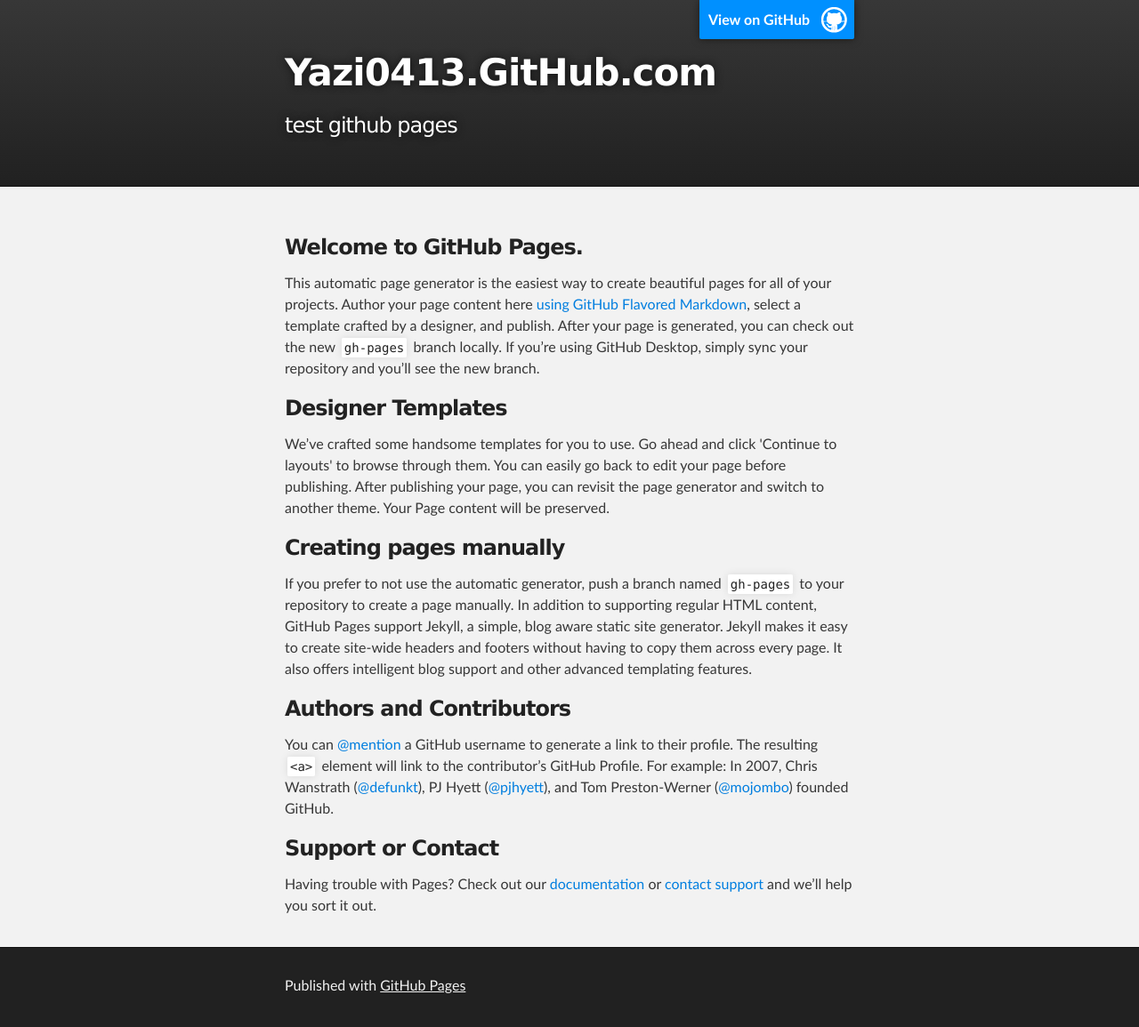
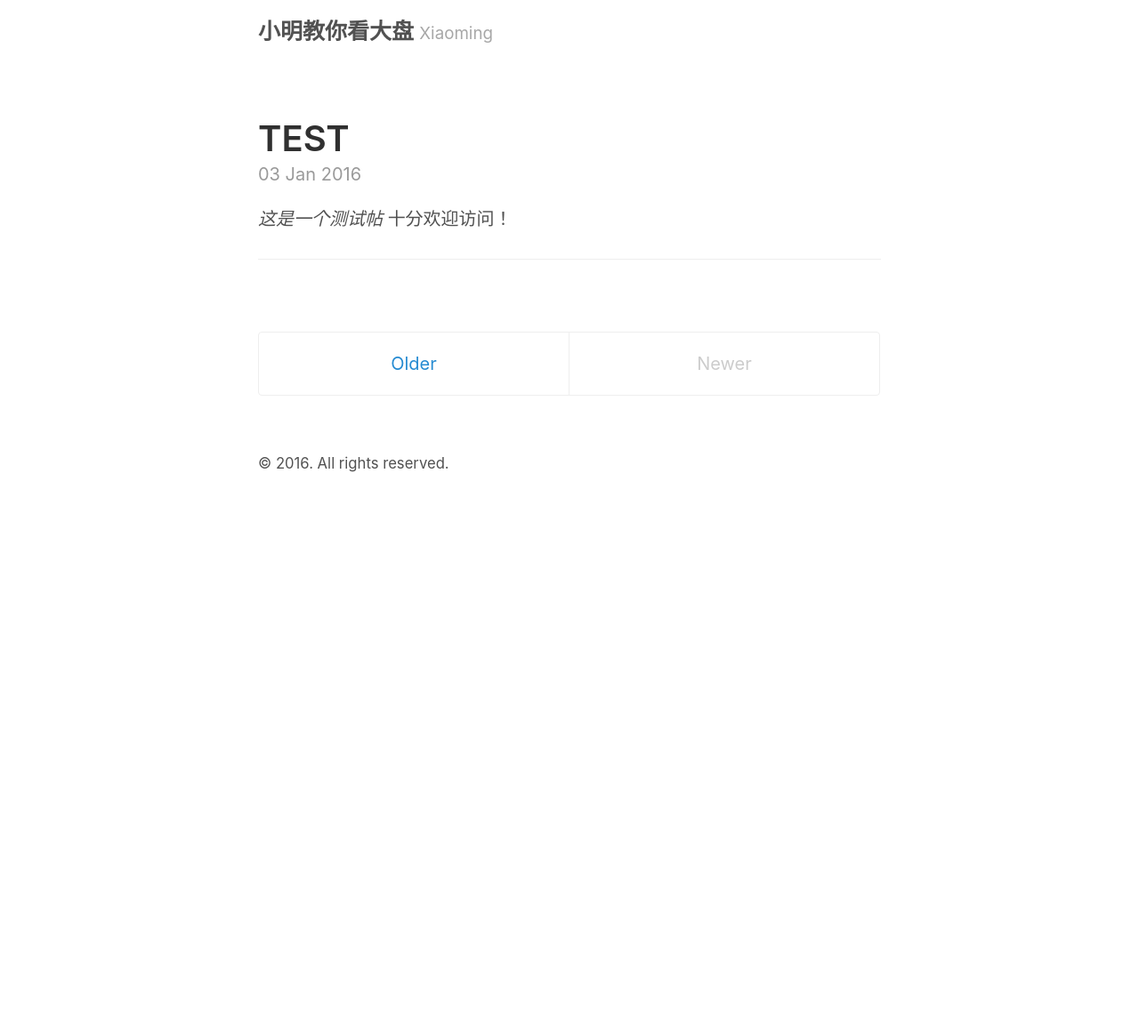
Before and after one commit to yazi0413/yazi0413.github.com, a Jekyll site: the page built from index.html, in a window 1280 px wide. Shown: the whole page at 89% size. Built offline with Jekyll 4.4.1, drawn with Linux system fonts in a browser that asks for light colours; the list of posts is cut into pages by our own code; after the commit the page ends 900 px from its top, so only the background shows below that.

Commit message:
recovery

```diff
--- a/index.html
+++ b/index.html
@@ -1,67 +1,33 @@
-<!DOCTYPE html>
-<html>
+---
+layout: default
+title: Home
+---
 
-  <head>
-    <meta charset='utf-8'>
-    <meta http-equiv="X-UA-Compatible" content="chrome=1">
-    <meta name="description" content="Yazi0413.GitHub.com : test github pages">
+<div class="posts">
+  {% for post in paginator.posts %}
+  <article class="post">
+    <h1 class="post-title">
+      <a href="{{ site.baseurl }}{{ post.url }}">
+        {{ post.title }}
+      </a>
+    </h1>
 
-    <link rel="stylesheet" type="text/css" media="screen" href="stylesheets/stylesheet.css">
+    <time datetime="{{ post.date | date_to_xmlschema }}" class="post-date">{{ post.date | date_to_string }}</time>
 
-    <title>Yazi0413.GitHub.com</title>
-  </head>
+    {{ post.content }}
+  </article>
+  {% endfor %}
+</div>
 
-  <body>
-
-    <!-- HEADER -->
-    <div id="header_wrap" class="outer">
-        <header class="inner">
-          <a id="forkme_banner" href="https://github.com/yazi0413">View on GitHub</a>
-
-          <h1 id="project_title">Yazi0413.GitHub.com</h1>
-          <h2 id="project_tagline">test github pages</h2>
-
-        </header>
-    </div>
-
-    <!-- MAIN CONTENT -->
-    <div id="main_content_wrap" class="outer">
-      <section id="main_content" class="inner">
-        <h3>
-<a id="welcome-to-github-pages" class="anchor" href="#welcome-to-github-pages" aria-hidden="true"><span aria-hidden="true" class="octicon octicon-link"></span></a>Welcome to GitHub Pages.</h3>
-
-<p>This automatic page generator is the easiest way to create beautiful pages for all of your projects. Author your page content here <a href="https://guides.github.com/features/mastering-markdown/">using GitHub Flavored Markdown</a>, select a template crafted by a designer, and publish. After your page is generated, you can check out the new <code>gh-pages</code> branch locally. If you’re using GitHub Desktop, simply sync your repository and you’ll see the new branch.</p>
-
-<h3>
-<a id="designer-templates" class="anchor" href="#designer-templates" aria-hidden="true"><span aria-hidden="true" class="octicon octicon-link"></span></a>Designer Templates</h3>
-
-<p>We’ve crafted some handsome templates for you to use. Go ahead and click 'Continue to layouts' to browse through them. You can easily go back to edit your page before publishing. After publishing your page, you can revisit the page generator and switch to another theme. Your Page content will be preserved.</p>
-
-<h3>
-<a id="creating-pages-manually" class="anchor" href="#creating-pages-manually" aria-hidden="true"><span aria-hidden="true" class="octicon octicon-link"></span></a>Creating pages manually</h3>
-
-<p>If you prefer to not use the automatic generator, push a branch named <code>gh-pages</code> to your repository to create a page manually. In addition to supporting regular HTML content, GitHub Pages support Jekyll, a simple, blog aware static site generator. Jekyll makes it easy to create site-wide headers and footers without having to copy them across every page. It also offers intelligent blog support and other advanced templating features.</p>
-
-<h3>
-<a id="authors-and-contributors" class="anchor" href="#authors-and-contributors" aria-hidden="true"><span aria-hidden="true" class="octicon octicon-link"></span></a>Authors and Contributors</h3>
-
-<p>You can <a href="https://help.github.com/articles/basic-writing-and-formatting-syntax/#mentioning-users-and-teams" class="user-mention">@mention</a> a GitHub username to generate a link to their profile. The resulting <code>&lt;a&gt;</code> element will link to the contributor’s GitHub Profile. For example: In 2007, Chris Wanstrath (<a href="https://github.com/defunkt" class="user-mention">@defunkt</a>), PJ Hyett (<a href="https://github.com/pjhyett" class="user-mention">@pjhyett</a>), and Tom Preston-Werner (<a href="https://github.com/mojombo" class="user-mention">@mojombo</a>) founded GitHub.</p>
-
-<h3>
-<a id="support-or-contact" class="anchor" href="#support-or-contact" aria-hidden="true"><span aria-hidden="true" class="octicon octicon-link"></span></a>Support or Contact</h3>
-
-<p>Having trouble with Pages? Check out our <a href="https://help.github.com/pages">documentation</a> or <a href="https://github.com/contact">contact support</a> and we’ll help you sort it out.</p>
-      </section>
-    </div>
-
-    <!-- FOOTER  -->
-    <div id="footer_wrap" class="outer">
-      <footer class="inner">
-        <p>Published with <a href="https://pages.github.com">GitHub Pages</a></p>
-      </footer>
-    </div>
-
-
-
-  </body>
-</html>
+<div class="pagination">
+  {% if paginator.next_page %}
+    <a class="pagination-item older" href="{{ paginator.next_page_path | prepend: site.baseurl }}">Older</a>
+  {% else %}
+    <span class="pagination-item older">Older</span>
+  {% endif %}
+  {% if paginator.previous_page %}
+    <a class="pagination-item newer" href="{{ paginator.previous_page_path | prepend: site.baseurl }}">Newer</a>
+  {% else %}
+    <span class="pagination-item newer">Newer</span>
+  {% endif %}
+</div>
```
Also changed, not shown: public/index.html (deleted, +0 -33 lines).
